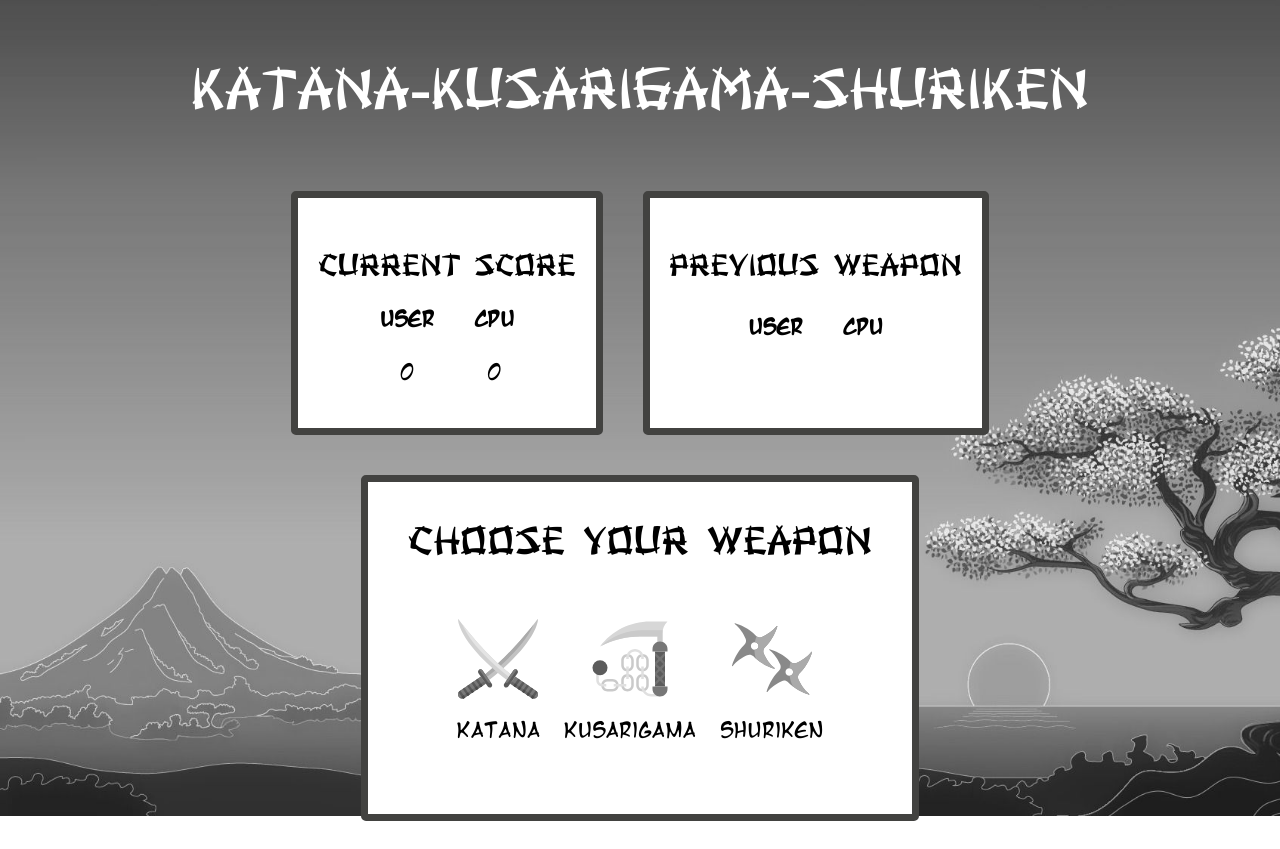
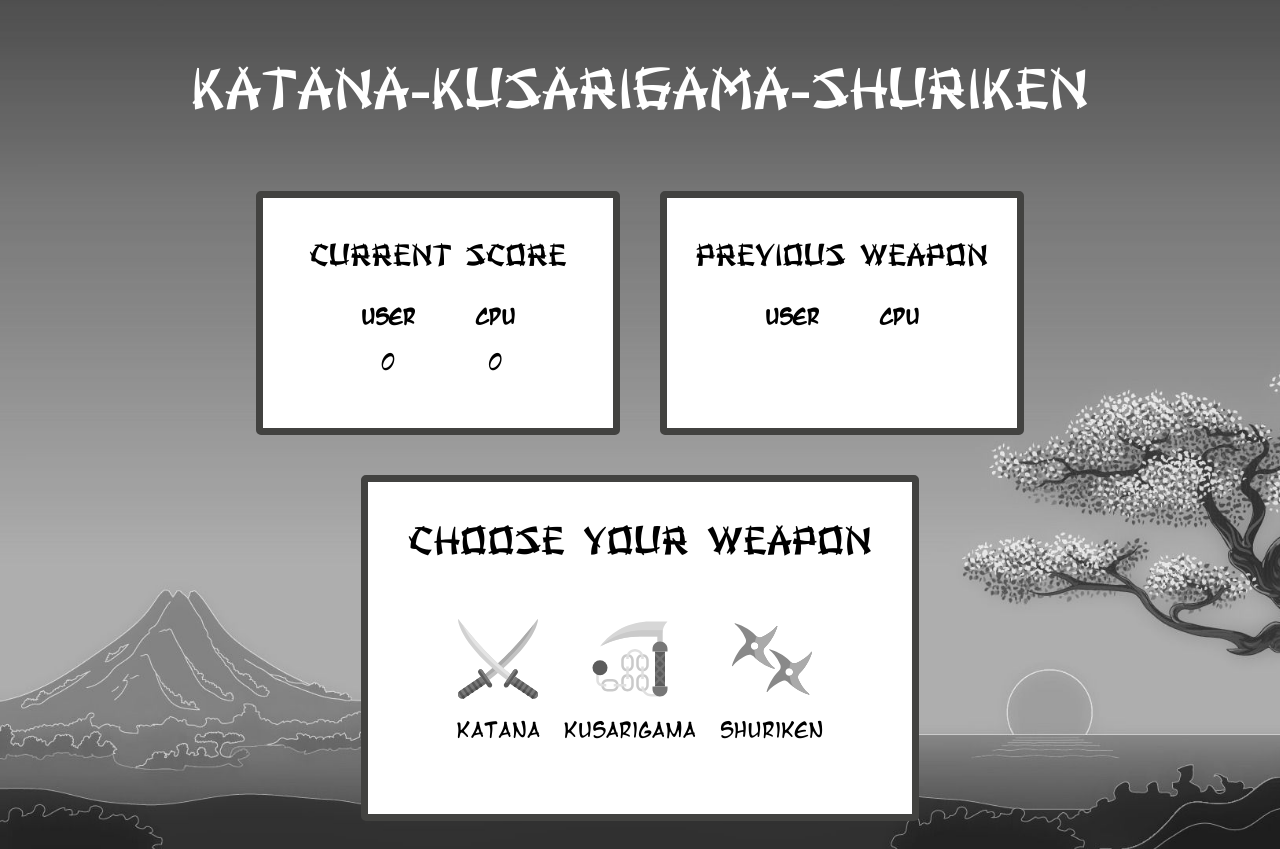
Before and after one commit to DavidB09/the_odin_project, a plain HTML site: page foundations/katana_kusarigama_shuriken/index.html in a window 1280 px wide. Both pictures are taken after a click on the button "Start Game". Drawn offline with Linux system fonts and the light colour scheme.

Commit message:
Changed css styling and added comments to katana-kusarigama-shuriken game

```diff
--- a/foundations/katana_kusarigama_shuriken/script.js
+++ b/foundations/katana_kusarigama_shuriken/script.js
@@ -1,4 +1,3 @@
-
 class TicTacToe {
 
     constructor() {
@@ -36,7 +35,7 @@ class TicTacToe {
 
         this.updateScoreUI();
 
-		this.removeHidden(this.rulesContainer, this.button1);
+        this.removeHidden(this.rulesContainer, this.button1); //Displays the rules and start game button
         this.addHidden(
             this.scoreContainer,
             this.weaponContainer,
@@ -48,7 +47,7 @@ class TicTacToe {
     }
 
     playGame() {
-		this.removeHidden(this.scoreContainer, this.weaponContainer, this.playerContainer);
+        this.removeHidden(this.scoreContainer, this.weaponContainer, this.playerContainer); //Displays the current score, selected weapons, and weapon choice
         this.addHidden(this.rulesContainer, this.button1);
     }
 
@@ -56,10 +55,13 @@ class TicTacToe {
         this.currentCPUWeapon = this.determineCPUChoice();
         this.currentUserWeapon = weapon;
 
+        //Checks whether the current user and cpu weapon selections results in a draw
         if (this.currentUserWeapon === this.currentCPUWeapon) {
             this.updateScoreUI();
             return;
         }
+
+        //Updates score after current user and cpu weapon selections
 
         if (this.currentUserWeapon === 0 && this.currentCPUWeapon === 1) this.currentUserScore += 1;
         if (this.currentUserWeapon === 1 && this.currentCPUWeapon === 2) this.currentUserScore += 1;
@@ -71,6 +73,7 @@ class TicTacToe {
 
         this.updateScoreUI();
 
+        //Checks whether the game is finished
         if (this.currentCPUScore === 5 || this.currentUserScore === 5) {
             this.finalResult = this.currentUserScore === 5 ? 'win' : 'lose';
             this.finishGame();
@@ -82,27 +85,33 @@ class TicTacToe {
     }
 
     finishGame() {
-		this.removeHidden(this.finalScoreContainer, this.messageContainer, this.button2);
+        this.removeHidden(this.finalScoreContainer, this.messageContainer, this.button2); //Displays the final score, the message for the user, and continue game button
         this.addHidden(this.scoreContainer, this.weaponContainer, this.playerContainer);
 
+        //Updates the final score for the user and cpu
         const [finalUserScore, finalCPUScore] = Array.from(this.finalScoreContainer.querySelectorAll('p'));
         finalUserScore.innerText = this.currentUserScore;
         finalCPUScore.innerText = this.currentCPUScore;
 
+        //Displays the corresponding win or lose message for the user
         document.querySelector(`.${this.finalResult}-message`).classList.remove('hidden');
         document.querySelector(`.${this.finalResult !== 'win' ? 'win' : 'lose'}-message`).classList.add('hidden');
     }
 
     updateScoreUI() {
+        //Updates current score for user and cpu
         const [userScore, cpuScore] = Array.from(this.scoreContainer.querySelectorAll('p'));
         userScore.innerText = this.currentUserScore;
         cpuScore.innerText = this.currentCPUScore;
 
-		this.weaponContainer.querySelectorAll('img').forEach(image => image.parentNode.removeChild(image));
+        this.weaponContainer.querySelectorAll('img').forEach(image => image.parentNode.removeChild(image)); //Removes weapon images for user and cpu
         let cpuWeapon;
         let userWeapon
 
+        //Checks whether it is the start of a new game
         if (this.currentCPUWeapon === -1) return;
+
+        //Updates user and cpu weapon images to correlate with current selection
 
         if (this.currentCPUWeapon === 0)
             cpuWeapon = this.katana.cloneNode(false);
@@ -119,18 +128,18 @@ class TicTacToe {
         if (this.currentUserWeapon === 2)
             userWeapon = this.shuriken.cloneNode(false);
 
-
+        //Adds updated weapon images for user and cpu
         this.weaponContainer
             .querySelectorAll('.flex-column')
             .forEach((container, i) => container.append(i == 0 ? userWeapon : cpuWeapon));
     }
 
     removeHidden(...elements) {
-		elements.forEach(elem => elem.classList.remove('hidden'));
+        elements.forEach(el => el.classList.remove('hidden'));
     }
 
     addHidden(...elements) {
-		elements.forEach(elem => elem.classList.add('hidden'));
+        elements.forEach(el => el.classList.add('hidden'));
     }
 }
 
--- a/foundations/katana_kusarigama_shuriken/style.css
+++ b/foundations/katana_kusarigama_shuriken/style.css
@@ -1,4 +1,5 @@
 html {
+    min-height: 100%;
     font-size: 62.5%;
 }
 
@@ -21,15 +22,15 @@ html {
 /**** ELEMENT ****/
 
 body {
-    height: 110vh;
+    height: 100%;
     width: auto;
-    overflow-x: hidden;
     background-image: url("./assets/images/japan_background.jpg");
     background-position: bottom left;
     background-size: cover;
     background-repeat: no-repeat;
     font-size: 1.25rem;
     font-family: "Manga Temple";
+    overflow-x: hidden;
 }
 
 h1 {
@@ -104,15 +105,17 @@ ul {
 }
 
 .main-container {
+    width: 80%;
+    min-width: 20rem;
+    margin: 2rem 0;
     background-color: #fff;
     border: var(--main-color) 7px solid;
     border-radius: 5px;
-    margin: 2rem;
 }
 
 .main-button {
     position: relative;
-    margin-top: 2.5rem;
+    margin: 2.5rem;
     padding: 2.5rem;
     background-color: #fff;
     font-size: 1.25rem;
@@ -154,16 +157,12 @@ ul {
 }
 
 .main-rules img {
+    height: 4rem;
     width: 4rem;
-    height: 4rem;
 }
 
 .main-rules li {
     padding: 1rem;
-}
-
-.main-player {
-    padding: 2rem;
 }
 
 .main-player li {
@@ -171,8 +170,8 @@ ul {
 }
 
 .main-player img {
+    height: 6rem;
     width: 6rem;
-    height: 6rem;
     -webkit-filter: grayscale(100%);
             filter: grayscale(100%);
 }
@@ -184,7 +183,7 @@ ul {
 }
 
 .main-score, .main-weapons {
-    height:  20rem;
+    height: auto;
 }
 
 .main-score h2, .main-weapons h2 {
@@ -195,23 +194,14 @@ ul {
     font-size: 1.5rem;
 }
 
-.main-score div, .main-weapons div {
-    padding: 0 2rem;
-    height:  auto;
-}
-
 .main-weapons img {
+    height: 3rem;
     width:  3rem;
-    height: 3rem;
 }
 
 .main-score .flex-column *, .main-weapons .flex-column * {
-    margin-top: 1rem;
     height: 100%;
-}
-
-.main-final div {
-    padding: 0 2rem;
+    margin: 1rem;
 }
 
 .main-final h2 {
@@ -220,6 +210,15 @@ ul {
 
 .main-final h3 {
     font-size: 1.75rem;
+}
+
+.main-score .flex-row, .main-weapons .flex-row, .main-final .flex-row {
+    margin-bottom: 2rem;
+}
+
+.main-score div, .main-weapons div, .main-final div {
+    padding: 0 2rem;
+    height:  auto;
 }
 
 .main-message {
@@ -249,22 +248,32 @@ ul {
                 flex-direction: row;
     }
 
+    .main-container {
+        width: auto;
+    }
+
     .main-button {
         font-size: 1.5rem;
     }
 
     .main-rules img {
+        height: 4.5rem;
         width: 4.5rem;
-        height: 4.5rem;
+    }
+
+    .main-player {
+        padding: 2rem;
     }
 
     .main-player img {
+        height: 7rem;
         width: 7rem;
-        height: 7rem;
     }
 
     .main-score, .main-weapons {
-        height: 20rem;
+        height: auto;
+        min-height: 20rem;
+        width: 35rem;
     }
 
     .main-score h2, .main-weapons h2 {
@@ -280,16 +289,14 @@ ul {
     }
 
     .main-weapons img {
+        height: 4rem;
         width:  4rem;
-        height: 4rem;
     }
-
 }
 
 @media (min-width: 900px) {
     body {
         font-size: 2rem;
-        height: 100vh;
     }
 
     h1 {
@@ -307,18 +314,22 @@ ul {
                 flex-direction: row;
     }
 
+    .main-container {
+        margin: 2rem;
+    }
+
     .main-button {
         font-size: 2rem;
     }
 
     .main-rules img {
+        height: 5rem;
         width: 5rem;
-        height: 5rem;
     }
 
     .main-player img {
+        height: 8rem;
         width: 8rem;
-        height: 8rem;
     }
 
     .main-score, .main-weapons {
@@ -338,8 +349,8 @@ ul {
     }
 
     .main-weapons img {
+        height: 4rem;
         width:  4rem;
-        height: 4rem;
     }
 
     .main-message {
```
Also changed, not shown: foundations/katana_kusarigama_shuriken/index.html (+1 -0 lines). Lines whose indentation alone changed are shown as unchanged.
